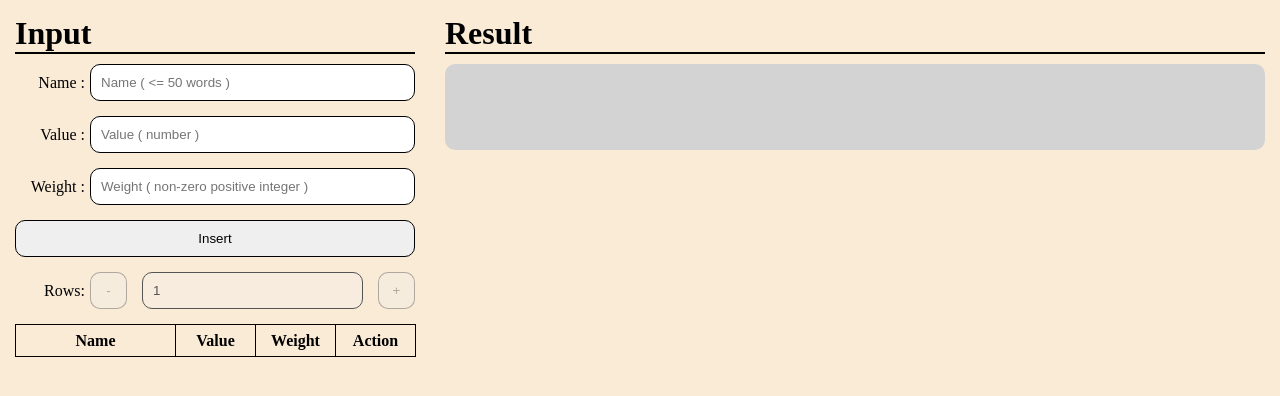
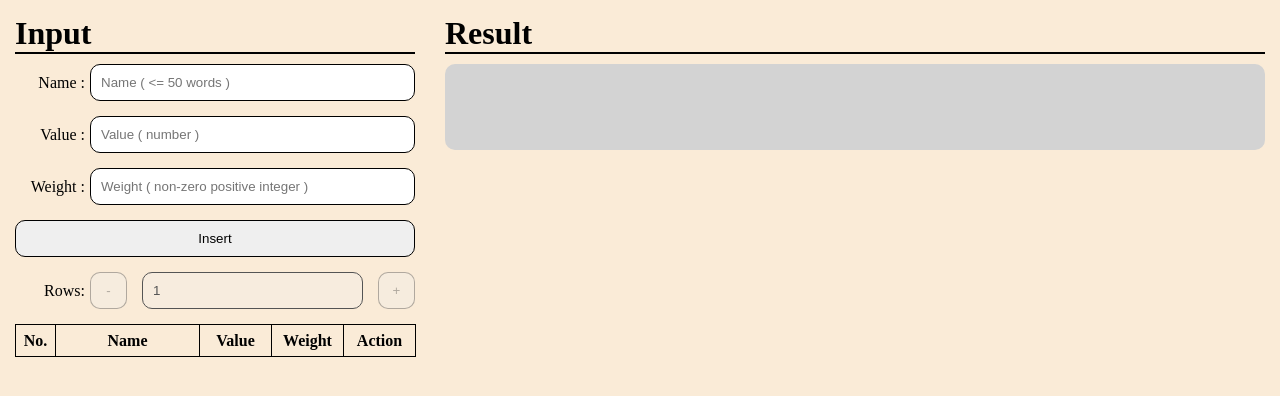
Before and after one commit to MingFaiYau/treemap, a React (Create React App) app: page / in a window 1280 px wide. Shown: the top 396 px of the page. Built offline with nearby package versions, Linux system fonts and the light colour scheme.

Commit message:
Add No in json table

```diff
--- a/src/component/jsonTable/JSONItem.tsx
+++ b/src/component/jsonTable/JSONItem.tsx
@@ -28,13 +28,14 @@ const RemoveButton = styled(Button)`
 `
 
 interface JsonItemProps {
+  idx: number | string
   name: string
   value: string
   weight: string
   action: string | (() => void)
 }
 
-const JsonItem: React.FC<JsonItemProps> = ({ name, value, weight, action }) => {
+const JsonItem: React.FC<JsonItemProps> = ({ idx, name, value, weight, action }) => {
   const isTitle = typeof action === 'string'
   const actionRender =
     typeof action === 'string' ? (
@@ -44,6 +45,7 @@ const JsonItem: React.FC<JsonItemProps> = ({ name, value, weight, action }) => {
     )
   return (
     <>
+      <JsonItemText isTitle={isTitle}>{typeof idx === 'string' ? idx : idx + 1}</JsonItemText>
       <JsonItemText isTitle={isTitle}>{name}</JsonItemText>
       <JsonItemText isTitle={isTitle}>{value}</JsonItemText>
       <JsonItemText isTitle={isTitle}>{weight}</JsonItemText>
--- a/src/component/jsonTable/JSONTable.tsx
+++ b/src/component/jsonTable/JSONTable.tsx
@@ -9,7 +9,7 @@ const Container = styled.div`
   margin-top: 15px;
   overflow: hidden;
   display: grid;
-  grid-template-columns: 2fr 1fr 1fr 1fr;
+  grid-template-columns: 40px 2fr 1fr 1fr 1fr;
   grid-auto-rows: minmax(2rem, auto);
   border-style: solid;
   border-width: 1px 1px 0 0;
@@ -21,14 +21,15 @@ const JsonTable: React.FC<JsonTableProps> = () => {
   const { treeMaps, removeTreeMap } = useAppContext()
   return (
     <Container>
-      <JsonItem name='Name' value='Value' weight='Weight' action='Action' />
-      {treeMaps.map((val) => {
+      <JsonItem idx="No." name='Name' value='Value' weight='Weight' action='Action' />
+      {treeMaps.map((val, idx) => {
         const removeClick = () => {
           removeTreeMap(val.id)
         }
         return (
           <JsonItem
             key={val.id}
+            idx={idx}
             name={val.name}
             value={val.value.toString()}
             weight={val.weight.toString()}
```
